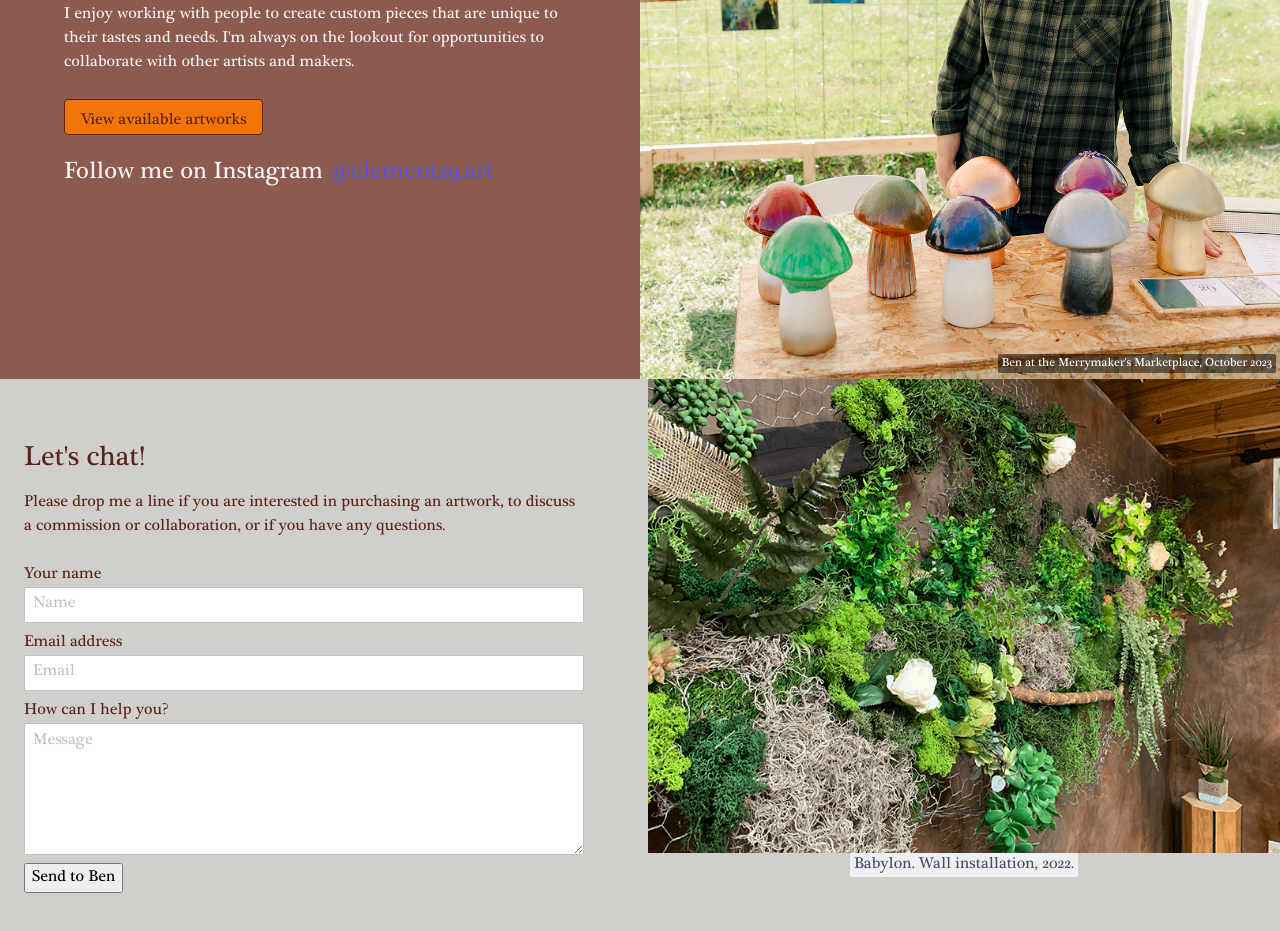
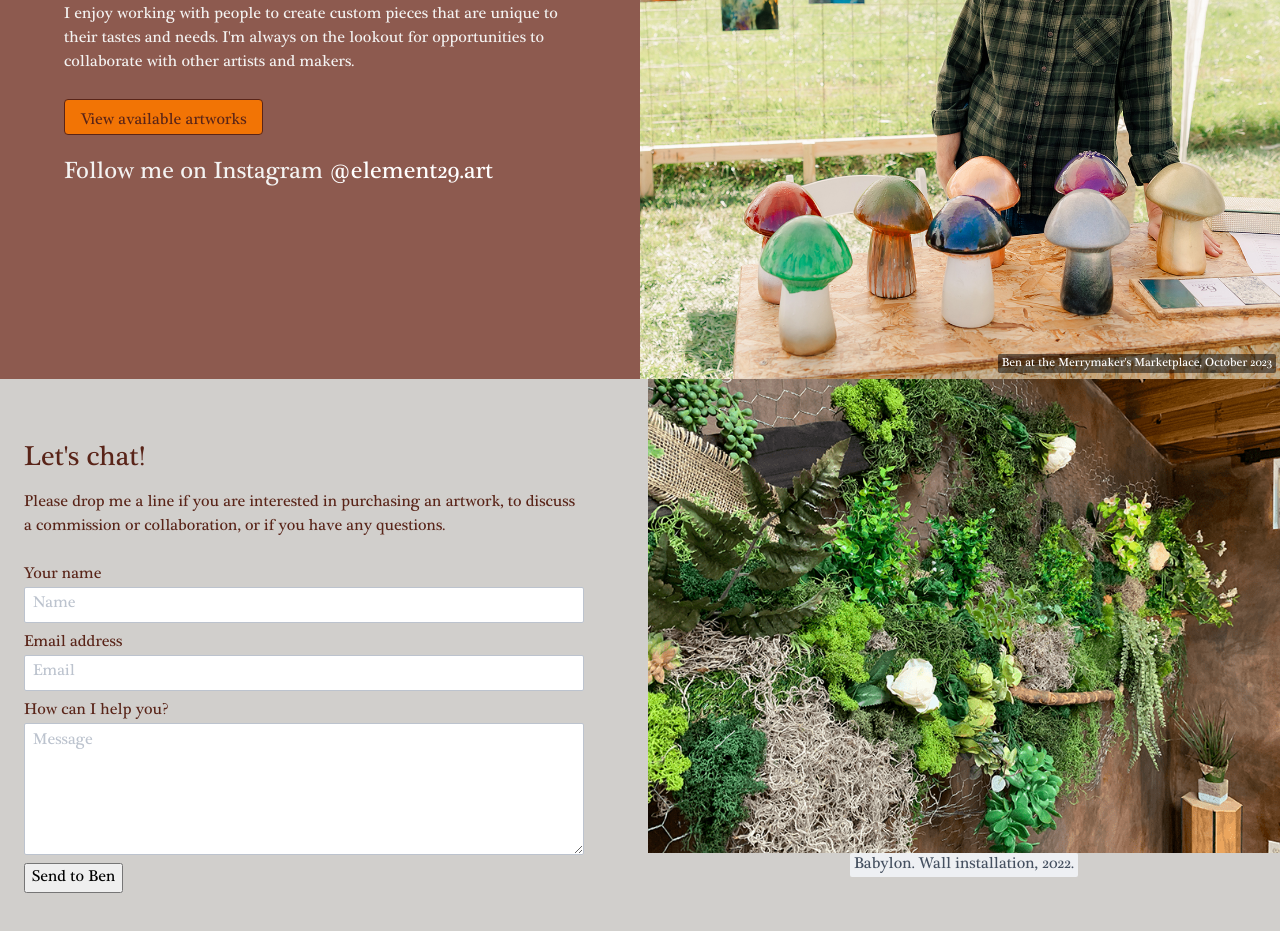
Before and after one commit to brossi/element29.github.io, a plain HTML site: page index.html in a window 1280 px wide. Shown: the part 770-1701 px from the top of the page. Drawn offline with Linux system fonts and the light colour scheme; files whose address does not match are found by name.

Commit message:
Update index.html
Minor style update for Instagram text

```diff
--- a/index.html
+++ b/index.html
@@ -47,7 +47,7 @@
             <p>
               <a href="artwork.html"><button class="btn btn-large galleryCTA">View available artworks</button></a>
             </p>
-	    <h4>Follow me on Instagram <a href="https://www.instagram.com/element29.art/">@element29.art</a></h4>
+	    <h4>Follow me on Instagram <a href="https://www.instagram.com/element29.art/" style="color: #ffffff;">@element29.art</a></h4>
           </div>
 
         </div>
```
